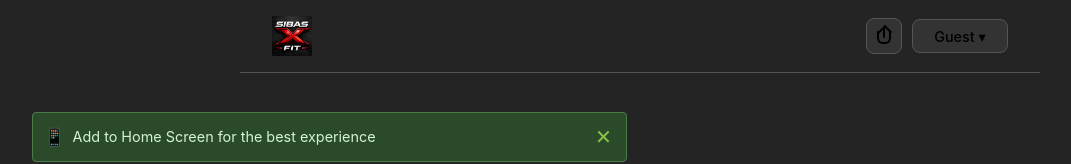
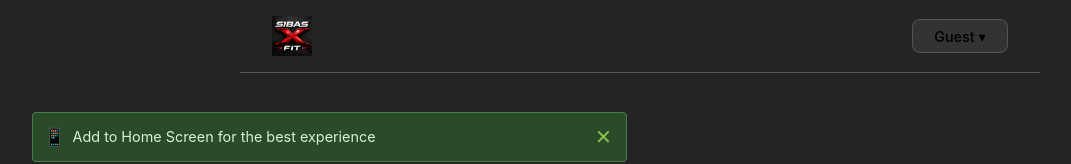
Before and after one commit to fopina/xsibas-workouts, a Preact app: page / in a window 1280 px wide. Both pictures are taken after a click on the button "Get Started". Shown: the top 164 px of the page, without its empty margins (0-1071 px from the left). Built offline with nearby package versions, Linux system fonts and the light colour scheme.

Commit message:
Revert "Always show share button in top bar"
This reverts commit 0d47a1c79793d5e12d5f981bce78b5440e93c968.

```diff
--- a/src/app.jsx
+++ b/src/app.jsx
@@ -675,6 +675,7 @@ export function App() {
                 }}
               />
               <div style={{ display: 'flex', alignItems: 'center', gap: '10px' }}>
+                {isStandalonePwa && (
                   <button
                     onClick={shareCurrentUrl}
                     aria-label="Share"
@@ -730,6 +731,7 @@ export function App() {
                       }} />
                     </span>
                   </button>
+                )}
                 <div ref={topMenuRef} style={{ position: 'relative' }}>
                   <button
                     onClick={() => setTopMenuOpen(prev => !prev)}
```
Lines whose indentation alone changed are shown as unchanged.
